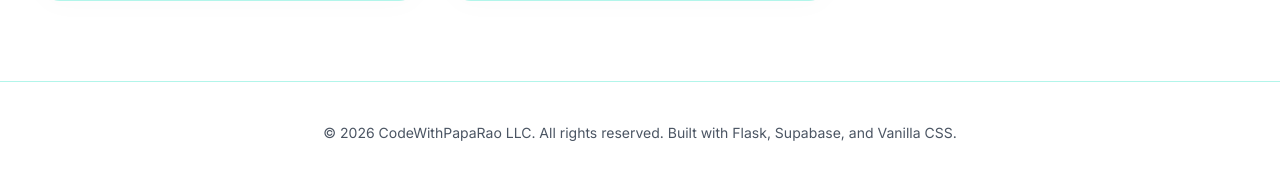
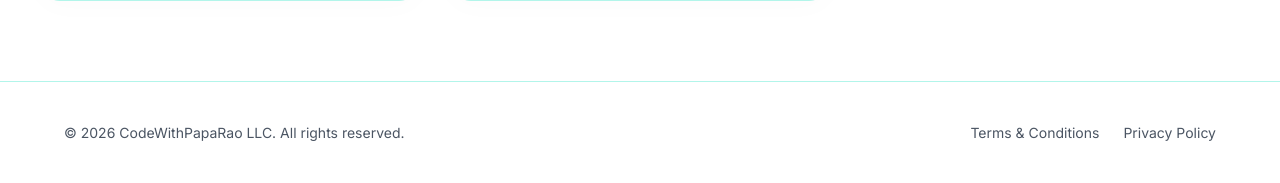
Before and after one commit to mohanracharla46/codewithpaparao, a Flask app: page / in a window 1280 px wide. Shown: the part 2079-2262 px from the top of the page. Run offline with Flask 3, Linux system fonts and the light colour scheme; some libraries are stand-ins or nearby versions.

Commit message:
style: update home page footer with Terms & Conditions and Privacy Policy links

```diff
--- a/app/templates/home.html
+++ b/app/templates/home.html
@@ -373,10 +373,36 @@
         .footer {
             border-top: 1px solid var(--border-color);
             padding: 2.5rem 4rem;
-            text-align: center;
             color: var(--text-muted);
             font-size: 0.875rem;
             background: var(--bg-secondary);
+        }
+        .footer-content {
+            display: flex;
+            justify-content: space-between;
+            align-items: center;
+            max-width: 1200px;
+            margin: 0 auto;
+            flex-wrap: wrap;
+            gap: 1rem;
+        }
+        .footer-links {
+            display: flex;
+            gap: 1.5rem;
+        }
+        .footer-links a {
+            color: var(--text-muted);
+            text-decoration: none;
+            transition: color 0.2s;
+        }
+        .footer-links a:hover {
+            color: var(--accent-color);
+        }
+        @media (max-width: 768px) {
+            .footer-content {
+                flex-direction: column;
+                text-align: center;
+            }
         }
 
         @media (max-width: 992px) {
@@ -823,7 +849,13 @@
 
     <!-- Footer -->
     <footer class="footer">
-        <p>&copy; 2026 CodeWithPapaRao LLC. All rights reserved. Built with Flask, Supabase, and Vanilla CSS.</p>
+        <div class="footer-content">
+            <p style="margin: 0;">&copy; 2026 CodeWithPapaRao LLC. All rights reserved.</p>
+            <div class="footer-links">
+                <a href="#">Terms & Conditions</a>
+                <a href="#">Privacy Policy</a>
+            </div>
+        </div>
     </footer>
 
     <!-- Scripts -->
```
